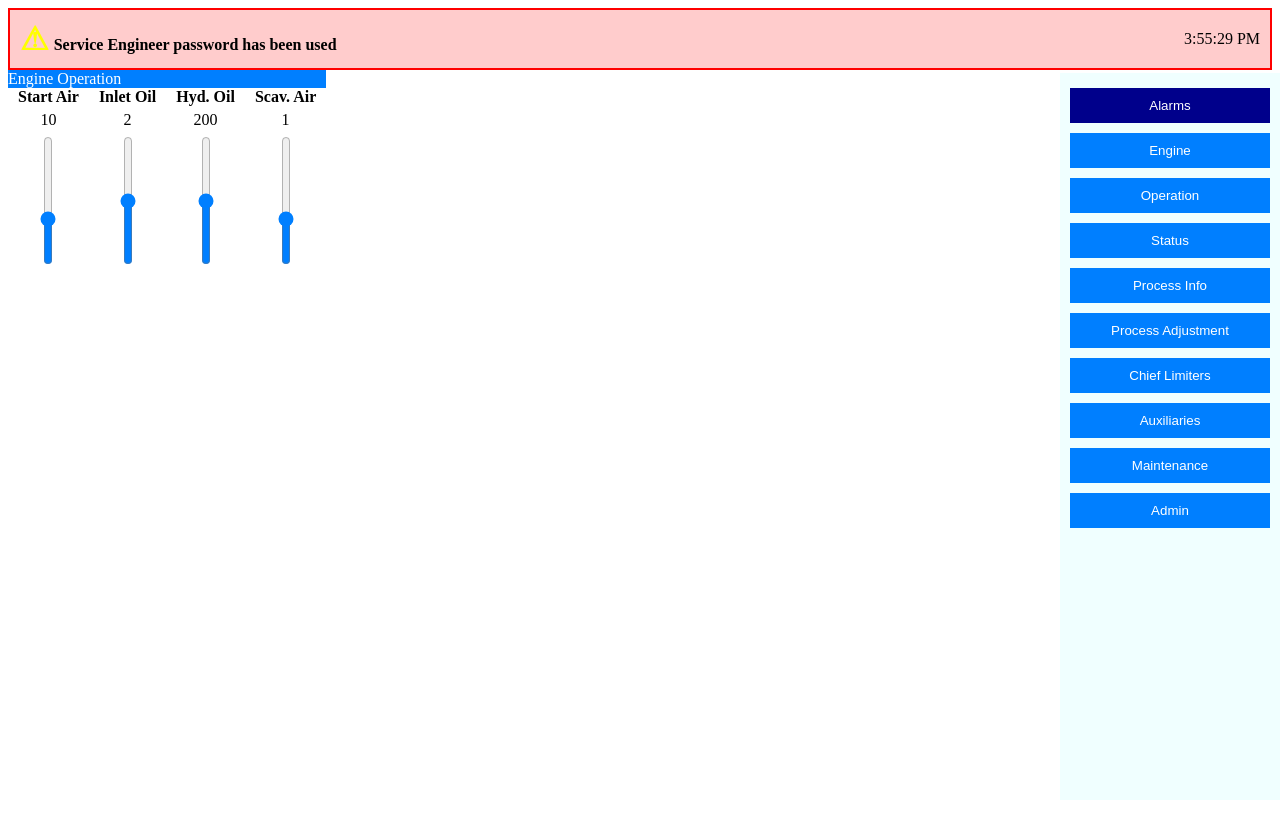
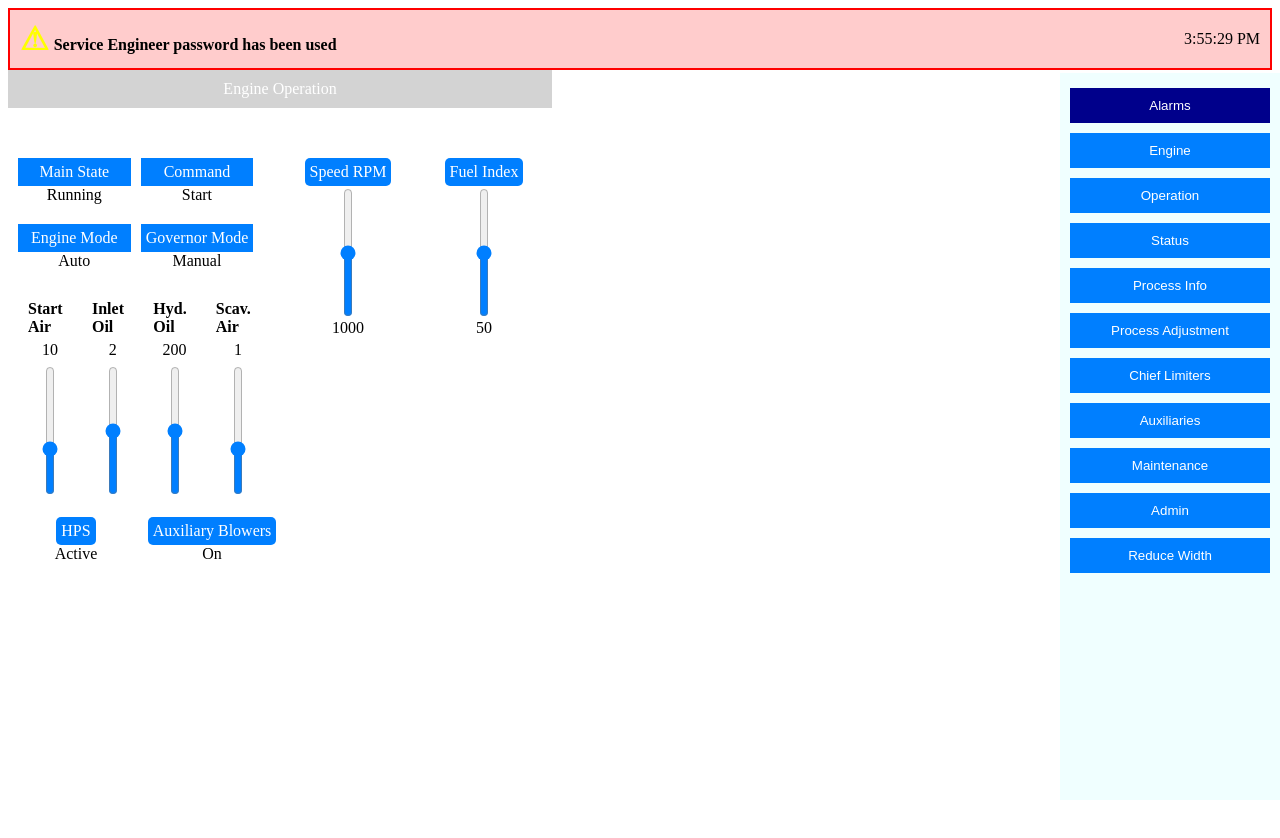
Before and after one commit to torkilp/EcsMopAB_Test, an Angular app in the folder ecsmop/: page / in a window 1280 px wide. Shown: the top 838 px of the page. Built offline with nearby package versions, Linux system fonts and the light colour scheme.

Commit message:
Refactor main area component layout and styles, adding new controls and improving structure

```diff
--- a/ecsmop/src/app/components/main-area/main-area.component.css
+++ b/ecsmop/src/app/components/main-area/main-area.component.css
@@ -1,3 +1,24 @@
+.main-layout {
+    display: flex;
+    flex-direction: column;
+    gap: 20px;
+    height: 100%;
+}
+
+.row {
+    display: flex;
+    flex-direction: row;
+    width: 100%;
+}
+
+.column {
+    display: flex;
+    flex-direction: column;
+    width: 50%;
+}
+
+/*  Controls  */
+
 input[type=range][orient=vertical] {
     -webkit-appearance: slider-vertical;
     appearance: slider-vertical;
@@ -5,8 +26,7 @@ input[type=range][orient=vertical] {
     direction: rtl;
     width: 16px;
     vertical-align: bottom;
-    /* background: #434343;
-    box-shadow: -80px 0 0 80px #43e5f7;     */
+
 }
 
 input[type='range'][orient=vertical]::-webkit-slider-thumb {
@@ -28,6 +48,7 @@ input[type='range'][orient=vertical]::-webkit-slider-thumb {
     display: flex;
     flex-direction: row;
     justify-content: space-around;
+    padding: 10px;
 }
 
 .meter {
@@ -35,11 +56,13 @@ input[type='range'][orient=vertical]::-webkit-slider-thumb {
     flex-direction: column;
     align-items: center;
     margin: 0 10px;
+    margin-bottom: 10px;
 }
 
 .meter label {
     margin-bottom: 5px;
-    font-weight: bold; /* Make the labels bold */
+    font-weight: bold;
+    /* Make the labels bold */
 }
 
 .meter span {
@@ -48,7 +71,57 @@ input[type='range'][orient=vertical]::-webkit-slider-thumb {
 
 
 .top-bar {
+    background-color: lightgray;
+    color: white;
+    width: 100%;
+    padding: 10px;
+    text-align: center;
+}
+
+
+.controls {
+    margin-top: 20px;
+    display: flex;
+    gap: 20px;
+    justify-content: center;
+    padding: 10px;
+}
+
+.control {
+    display: flex;
+    flex-direction: column;
+    align-items: center;
+    margin-bottom: 10px;
+}
+
+.horizontal-slider {
+    width: 200px;
+}
+
+.state-controls {
+    margin-top: 20px;
+    display: grid;
+    grid-template-columns: repeat(2, 1fr);
+    gap: 10px;
+    text-align: center;
+    padding: 10px;
+}
+
+.state-item label {
     background-color: #007FFF;
     color: white;
-    width: 100%;
-  }
+    padding: 5px;
+    display: block;
+}
+
+.blue-label {
+    background-color: #007FFF;
+    color: white;
+    padding: 5px;
+    border-radius: 5px;
+    display: inline-block;
+}
+
+.state-item {
+    margin-bottom: 10px;
+}
--- a/ecsmop/src/app/components/main-area/main-area.component.html
+++ b/ecsmop/src/app/components/main-area/main-area.component.html
@@ -1,11 +1,83 @@
+<div class="main-layout">
+
+  <div class="row">
+
     <div class="top-bar">
       <div class="top-bar-content">
         Engine Operation
       </div>
     </div>
+
+  </div>
+
+  <div class="row">
+
+    <div class="column">
+
+      <div class="row">
+        <div class="state-controls">
+          <div class="state-item" *ngFor="let state of states">
+            <label [for]="'state-' + state.label">{{ state.label }}</label>
+            <span id="{{ 'state-' + state.label }}">{{ state.value }}</span>
+          </div>
+        </div>
+      </div>
+
+      <div class="row">
         <div class="meters">
           <div *ngFor="let mymeter of meters" class="meter">
-    <label>{{ mymeter.name }}</label>
+            <label [for]="'meter-' + mymeter.name">{{ mymeter.name }}</label>
             <span>{{ mymeter.value }}</span>
-    <input type="range" [(ngModel)]="mymeter.value" [min]="mymeter.min" [max]="mymeter.max" orient="vertical" class="accent"/>
+            <input type="range" id="{{ 'meter-' + mymeter.name }}" [(ngModel)]="mymeter.value" [min]="mymeter.min"
+              [max]="mymeter.max" orient="vertical" class="accent" />
           </div>
+        </div>
+      </div>
+
+      <div class="row">
+
+        <div class="column">
+          <div class="control">
+            <label for="hpsState" class="blue-label">HPS</label>
+            <span id="hpsState">{{ hpsState }}</span>
+          </div>
+        </div>
+        <div class="column">
+          <div class="control">
+            <label for="auxBlowers" class="blue-label">Auxiliary Blowers</label>
+            <span id="auxBlowers">{{ auxBlowersState }}</span>
+          </div>
+        </div>
+
+      </div>
+
+    </div>
+
+    <div class="column">
+      <div class="row">
+        <div class="column">
+          <div class="controls">
+            <div class="control">
+              <label for="speedRPM" class="blue-label">Speed RPM</label>
+              <input type="range" id="speedRPM" [(ngModel)]="speedRPM" min="0" max="2000" orient="vertical"
+                class="accent" />
+              <span>{{ speedRPM }}</span>
+            </div>
+          </div>
+        </div>
+        <div class="column">
+          <div class="controls">
+            <div class="control">
+              <label for="fuelIndex" class="blue-label">Fuel Index</label>
+              <input type="range" id="fuelIndex" [(ngModel)]="fuelIndex" min="0" max="100" orient="vertical"
+                class="accent" />
+              <span>{{ fuelIndex }}</span>
+            </div>
+          </div>
+        </div>
+      </div>
+    </div>
+
+  </div>
+
+</div>
--- a/ecsmop/src/app/components/main-area/main-area.component.ts
+++ b/ecsmop/src/app/components/main-area/main-area.component.ts
@@ -7,7 +7,7 @@ import { FormsModule } from '@angular/forms';
   standalone: true,
   templateUrl: './main-area.component.html',
   styleUrls: ['./main-area.component.css'],
-  imports: [FormsModule,CommonModule]
+  imports: [FormsModule, CommonModule]
 })
 
 
@@ -18,4 +18,17 @@ export class MainAreaComponent {
     { name: 'Hyd. Oil', min: 150, max: 250, value: 200 },
     { name: 'Scav. Air', min: 0, max: 3, value: 1 }
   ];
+
+  speedRPM = 1000;
+  fuelIndex = 50;
+
+  states = [
+    { label: 'Main State', value: 'Running' },
+    { label: 'Command', value: 'Start' },
+    { label: 'Engine Mode', value: 'Auto' },
+    { label: 'Governor Mode', value: 'Manual' }
+  ];
+
+  hpsState = 'Active';
+  auxBlowersState = 'On';
 }
--- a/ecsmop/src/app/components/right-menu/right-menu.component.css
+++ b/ecsmop/src/app/components/right-menu/right-menu.component.css
@@ -1,4 +1,3 @@
-
 .menu {
   display: flex;
   flex-direction: column;
@@ -7,17 +6,27 @@
   top: 73px;
   bottom: 0;
   width: 200px;
-    background: azure; /* Azure blue background */
+  background: azure;
   padding: 10px;
 }
+
 .menu button {
-    background-color: #007FFF; /* Stronger blue */
+  background-color: #007FFF;
   color: white;
   padding: 10px;
   margin: 5px 0;
   border: none;
   cursor: pointer;
 }
+
 .menu button.active {
   background-color: darkblue;
 }
+
+.reduced-width {
+  width: 90% !important;
+}
+
+.reduced-width-button {
+  width: 90%;
+}
--- a/ecsmop/src/app/components/right-menu/right-menu.component.html
+++ b/ecsmop/src/app/components/right-menu/right-menu.component.html
@@ -2,4 +2,5 @@
   <button *ngFor="let item of menuItems" [class.active]="selectedItem === item" (click)="selectItem(item)">
     {{ item }}
   </button>
+  <button (click)="reduceWidth()">Reduce Width</button>
 </div>
--- a/ecsmop/src/app/components/right-menu/right-menu.component.ts
+++ b/ecsmop/src/app/components/right-menu/right-menu.component.ts
@@ -8,8 +8,6 @@ import { Component } from '@angular/core';
   styleUrls: ['./right-menu.component.css'],
   imports: [CommonModule]
 })
-
-
 export class RightMenuComponent {
   menuItems = ['Alarms', 'Engine', 'Operation', 'Status', 'Process Info', 'Process Adjustment', 'Chief Limiters', 'Auxiliaries', 'Maintenance', 'Admin'];
   selectedItem = this.menuItems[0];
@@ -17,4 +15,16 @@ export class RightMenuComponent {
   selectItem(item: string) {
     this.selectedItem = item;
   }
+
+  reduceWidth() {
+    const elements = document.querySelectorAll('.operation, .status, .process-info, .process-adjustment, .chief-limits');
+    elements.forEach((element) => {
+      (element as HTMLElement).classList.add('reduced-width');
+    });
+
+    const buttons = document.querySelectorAll('.menu button');
+    buttons.forEach((button) => {
+      (button as HTMLElement).classList.add('reduced-width-button');
+    });
+  }
 }
```
Lines whose indentation alone changed are shown as unchanged.
